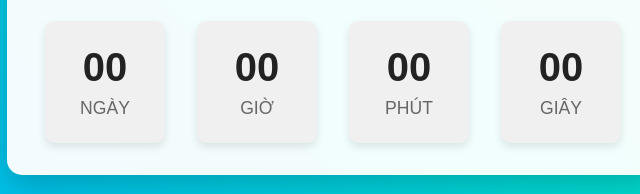
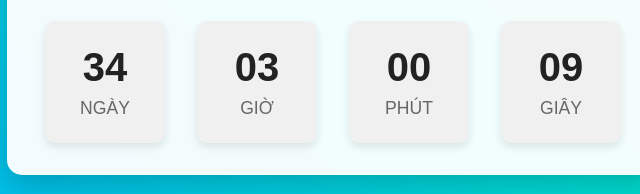
Before and after one commit to temp31415926535/TN_THPT_2025, a plain HTML site: page index.html in a window 1280 px wide. Shown: the part 353-547 px from the top of the page, 307-947 px from the left. Drawn offline with Linux system fonts and the light colour scheme.

Commit message:
Change target date for countdown timer
Updated target date format for countdown.

```diff
--- a/index.html
+++ b/index.html
@@ -120,8 +120,8 @@
 	</div>
 
 	<script>
-		// Thiết lập ngày đích (25 tháng 6 năm 2025 8:00 sáng)
-		const targetDate = new Date(2025, 6, 16, 8, 0, 0);
+		// Thiết lập ngày đích
+		const targetDate = new Date("2025-12-20T08:00:00");
 
 		function updateCountdown() {
 			const currentDate = new Date();
```
